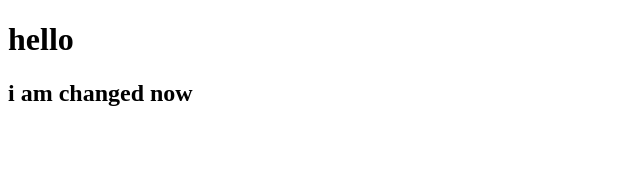
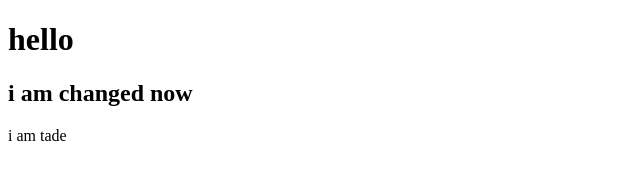
Before and after one commit to TadesseAsrie/first-project-git, a plain HTML site: page index.html in a window 1280 px wide. Shown: the full height of the page, 0-640 px from the left. Drawn offline with Linux system fonts and the light colour scheme.

Commit message:
add p element

```diff
--- a/index.html
+++ b/index.html
@@ -8,5 +8,6 @@
   <body>
     <h1>hello</h1>
     <h2>i am changed now</h2>
+    <p>i am tade</p>
   </body>
 </html>
```
